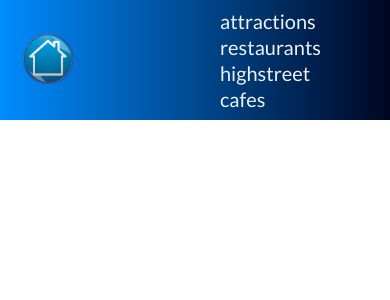
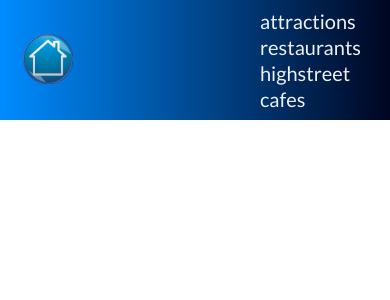
Before and after one commit to StevieV1903/react-dunbar-pages, a React (Create React App) app: page / in a window 390 px wide. Shown: the top 300 px of the page. Built offline with nearby package versions, Linux system fonts and the light colour scheme; grey boxes are pictures that could not be loaded.

Commit message:
hover transparency and grid size altered

```diff
--- a/src/components/NavBarComponent/Navbar.css
+++ b/src/components/NavBarComponent/Navbar.css
@@ -99,7 +99,7 @@
 
   @media screen and (max-width: 470px) {
     .navbar {
-      grid-template-columns: auto 180px;
+      grid-template-columns: auto 140px;
     }
     .navlink {
       font-size: 20px;
@@ -107,6 +107,7 @@
     }
     .navlink:hover {
       font-size: 20px;
+      background-color: transparent;
     }
     .navbar-nav {
       display: block;
--- a/src/components/NavBarComponent/Navbar.js
+++ b/src/components/NavBarComponent/Navbar.js
@@ -15,7 +15,7 @@ const Navbar = () => {
 
             <div className="navbar-home">
 
-                <Link to="/">
+                <Link to="/react-dunbar-pages">
                 <img src={Home} />
                 </Link>
 
```
